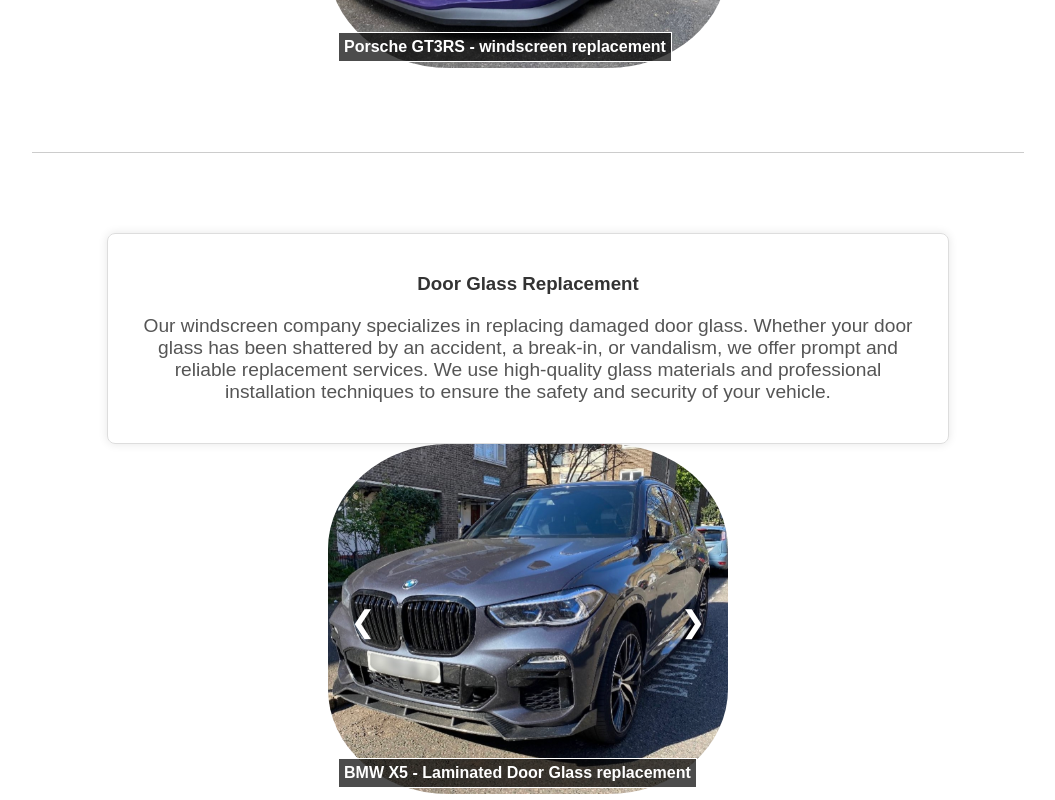
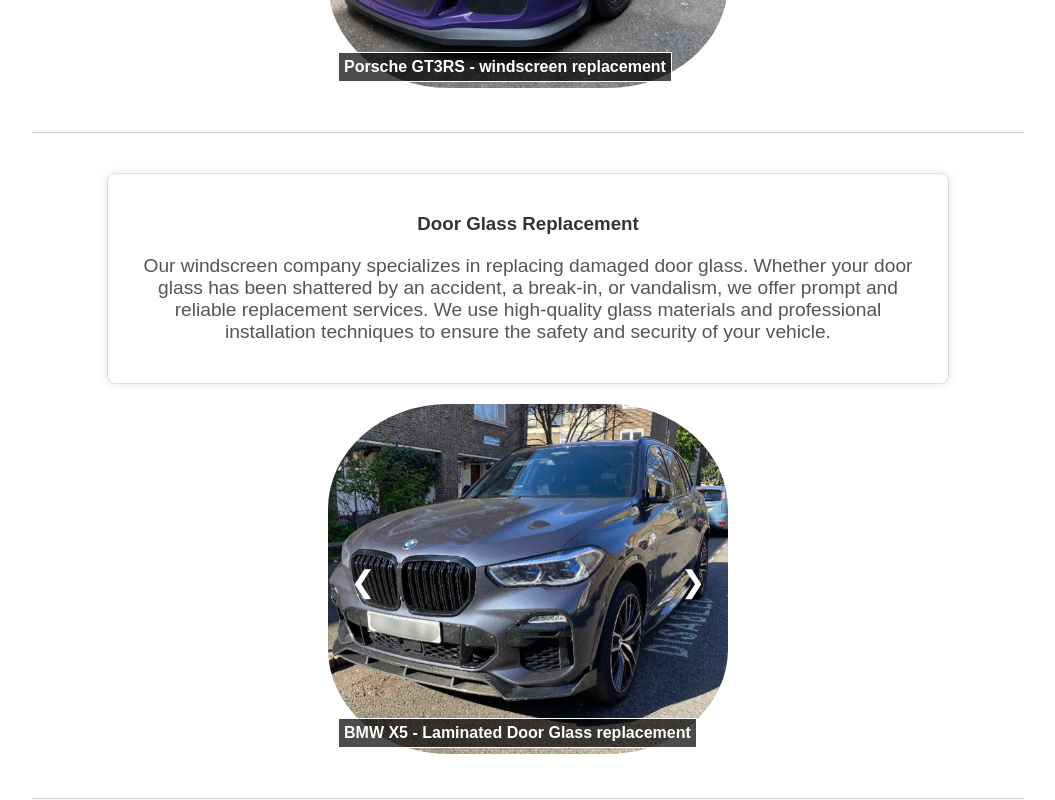
Before and after one commit to onurat/sg-client, a React (Create React App) app: page /#/glassreplacment in a window 1280 px wide. Shown: the part 940-1740 px from the top of the page, without its empty margins (112-1167 px from the left). Built offline with nearby package versions, Linux system fonts and the light colour scheme.

Commit message:
changes to GlassReplacment

```diff
--- a/src/components/Carousels/Carousel.css
+++ b/src/components/Carousels/Carousel.css
@@ -1,4 +1,4 @@
-/* home.css */
+
 .section-1-images {
     position: relative;
     margin: 10 auto;
--- a/src/pages/glassReplacement/GlassReplacment.css
+++ b/src/pages/glassReplacement/GlassReplacment.css
@@ -1,3 +1,4 @@
+
 .glass-replacement {
   display: flex;
   flex-direction: column;
@@ -7,6 +8,7 @@
   text-align: center;
   padding: 20px;
 }
+
 
 .main-title {
   font-size: 2.5em;
@@ -19,5 +21,12 @@
   width: 80%;
   height: 1px;
   background-color: #ccc;
-  margin: 40px 0; /* Increased margin for more space */
 }
+
+.service-info {
+  margin-bottom: 20px;
+}
+
+.carousel-container {
+  z-index: 2;
+}
```
